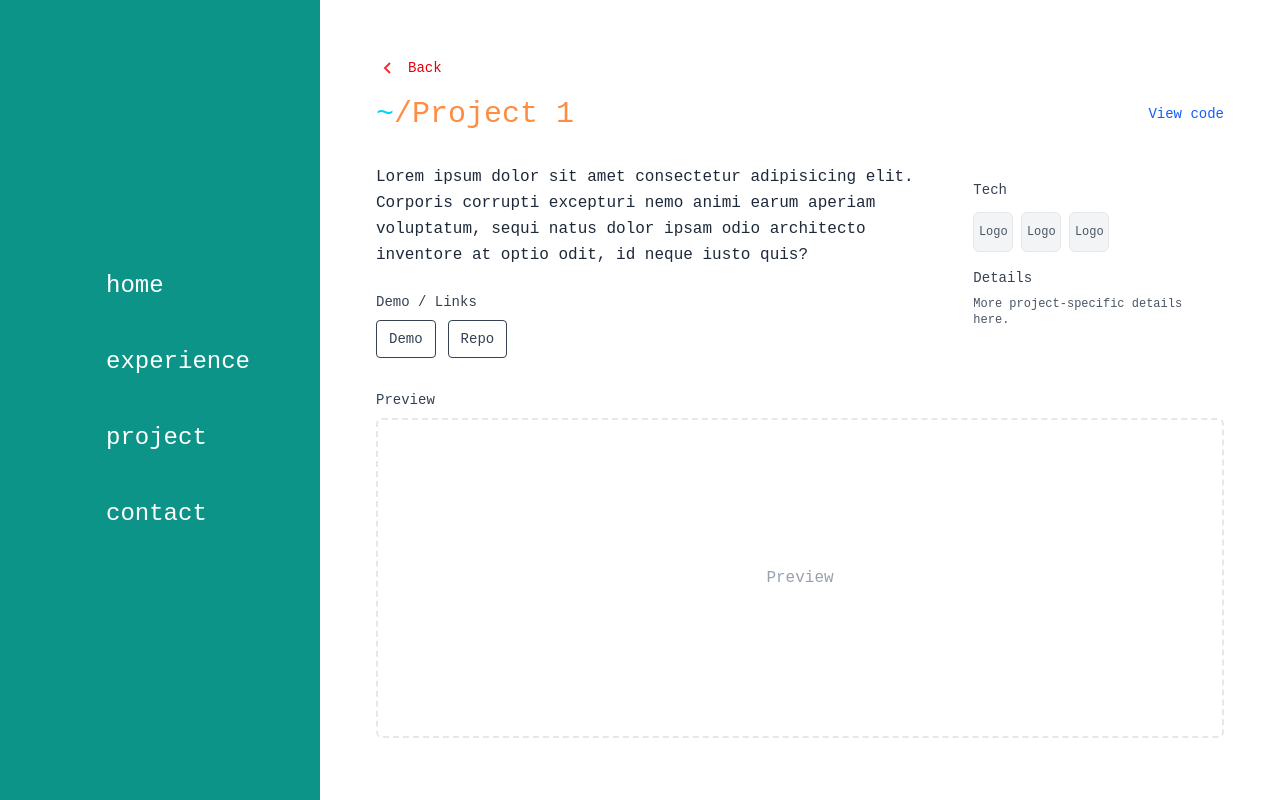
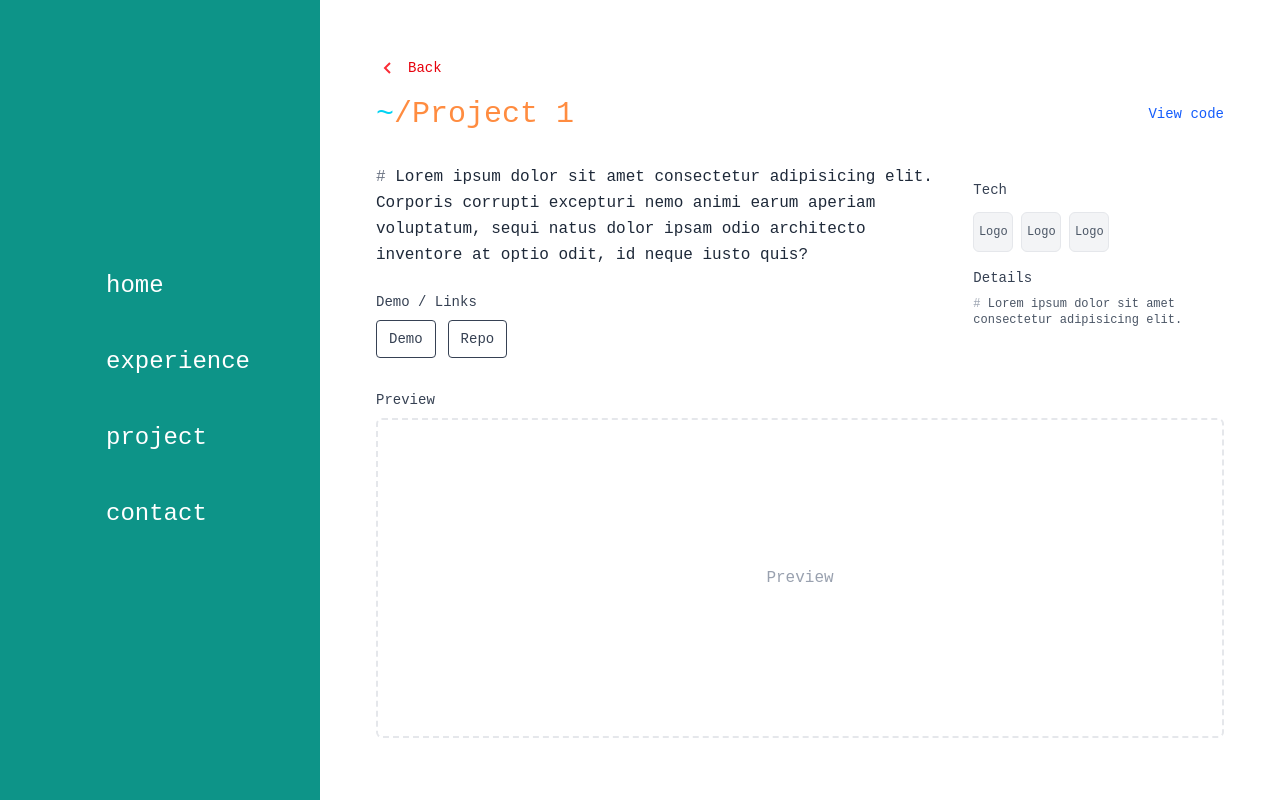
Before and after one commit to faelse/faelse-dev, a React (Vite) app: page /project/1 in a window 1280 px wide. Built offline with nearby package versions, Linux system fonts and the light colour scheme.

Commit message:
add project detail

```diff
--- a/src/components/ProjectDetail.jsx
+++ b/src/components/ProjectDetail.jsx
@@ -73,6 +73,7 @@ export default function ProjectDetail() {
         <div className="mt-8 grid grid-cols-1 md:grid-cols-3 gap-6 items-start">
           <div className="md:col-span-2">
             <p className="text-gray-800 leading-relaxed whitespace-pre-wrap">
+              <span className="text-gray-500"># </span>
               {project.desc}
             </p>
 
@@ -130,7 +131,8 @@ export default function ProjectDetail() {
             <div className="w-full text-left">
               <h5 className="text-sm text-gray-700">Details</h5>
               <p className="mt-2 text-xs text-gray-600">
-                More project-specific details here.
+                <span className="text-gray-400"># </span>
+                {project.detail}
               </p>
             </div>
           </aside>
--- a/src/data/projects.js
+++ b/src/data/projects.js
@@ -4,6 +4,7 @@ export const projects = [
     title: "Project 1",
     stack: "Tech Stack",
     desc: "Lorem ipsum dolor sit amet consectetur adipisicing elit. Corporis corrupti excepturi nemo animi earum aperiam voluptatum, sequi natus dolor ipsam odio architecto inventore at optio odit, id neque iusto quis?",
+    detail: "Lorem ipsum dolor sit amet consectetur adipisicing elit.",
     logos: [null, null, null],
     demo: "https://youtube.com",
     repo: "https://github.com/faelse/faelse-dev",
@@ -13,6 +14,7 @@ export const projects = [
     title: "Project 2",
     stack: "Tech Stack",
     desc: "Lorem ipsum dolor sit amet consectetur adipisicing elit. Corporis corrupti excepturi nemo animi earum aperiam voluptatum, sequi natus dolor ipsam odio architecto inventore at optio odit, id neque iusto quis?",
+    detail: "Lorem ipsum dolor sit amet consectetur adipisicing elit.",
     logos: [null, null, null],
     demo: "https://youtube.com",
     repo: "https://github.com/faelse/faelse-dev",
@@ -21,6 +23,7 @@ export const projects = [
     id: "3",
     title: "Project 3",
     stack: "Tech Stack",
+    detail: "Lorem ipsum dolor sit amet consectetur adipisicing elit.",
     desc: "Lorem ipsum dolor sit amet consectetur adipisicing elit. Corporis corrupti excepturi nemo animi earum aperiam voluptatum, sequi natus dolor ipsam odio architecto inventore at optio odit, id neque iusto quis?",
     logos: [null, null, null],
     demo: "https://youtube.com",
@@ -30,6 +33,7 @@ export const projects = [
     id: "4",
     title: "Project 4",
     stack: "Tech Stack",
+    detail: "Lorem ipsum dolor sit amet consectetur adipisicing elit.",
     desc: "Lorem ipsum dolor sit amet consectetur adipisicing elit. Corporis corrupti excepturi nemo animi earum aperiam voluptatum, sequi natus dolor ipsam odio architecto inventore at optio odit, id neque iusto quis?",
     logos: [null, null, null],
     demo: "https://youtube.com",
@@ -39,6 +43,7 @@ export const projects = [
     id: "5",
     title: "Project 5",
     stack: "Tech Stack",
+    detail: "Lorem ipsum dolor sit amet consectetur adipisicing elit.",
     desc: "Lorem ipsum dolor sit amet consectetur adipisicing elit. Corporis corrupti excepturi nemo animi earum aperiam voluptatum, sequi natus dolor ipsam odio architecto inventore at optio odit, id neque iusto quis?",
     logos: [null, null, null],
     demo: "https://youtube.com",
@@ -48,6 +53,7 @@ export const projects = [
     id: "6",
     title: "Project 6",
     stack: "Tech Stack",
+    detail: "Lorem ipsum dolor sit amet consectetur adipisicing elit.",
     desc: "Lorem ipsum dolor sit amet consectetur adipisicing elit. Corporis corrupti excepturi nemo animi earum aperiam voluptatum, sequi natus dolor ipsam odio architecto inventore at optio odit, id neque iusto quis?",
     logos: [null, null, null],
     demo: "https://youtube.com",
```
